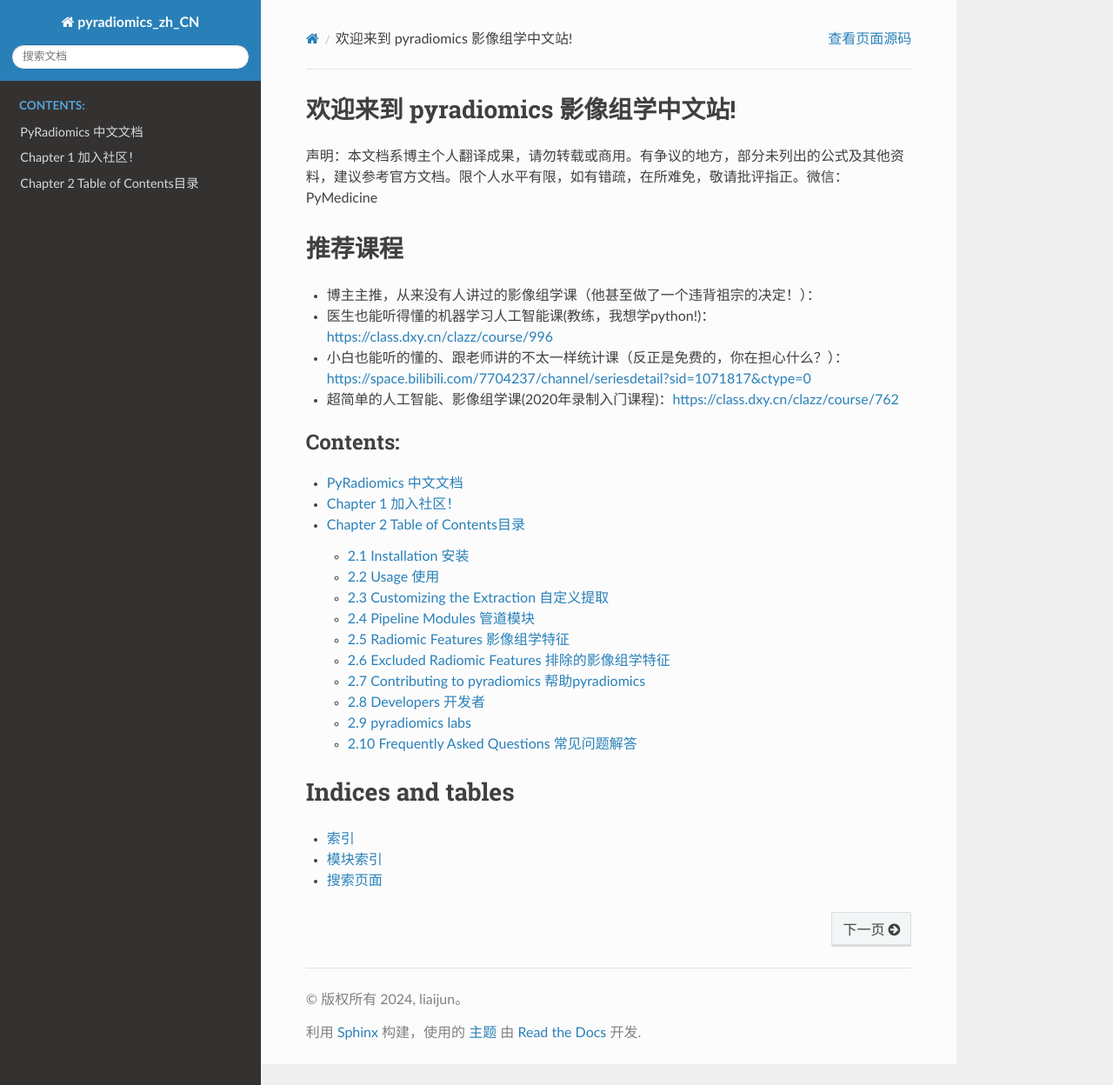
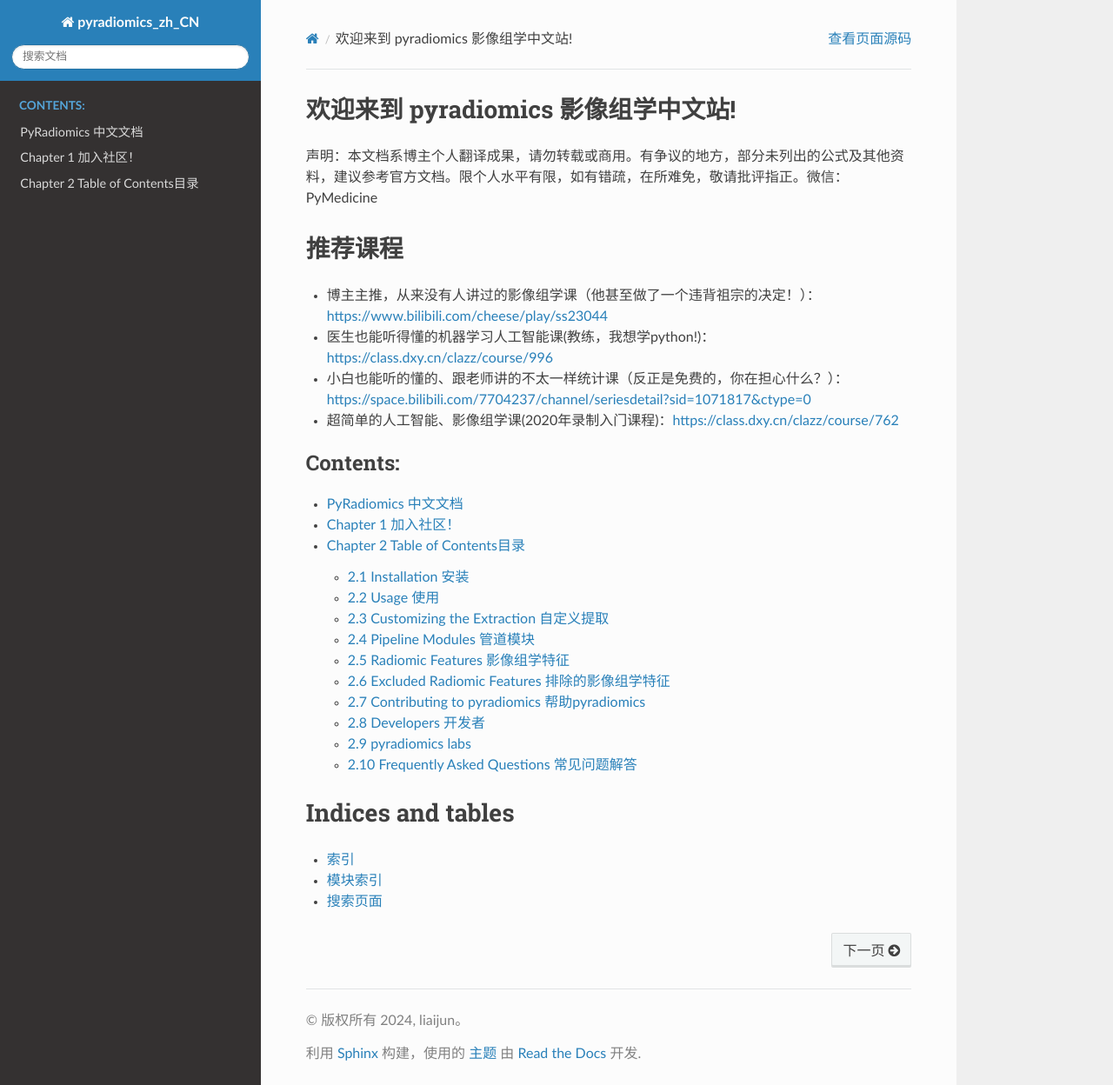
Before and after one commit to liaijun72/pyradiomics_zh_CN, a Sphinx documentation site: the page built from docs/index.rst, in a window 1280 px wide and 1248 px high. Shown: the whole window at 87% size. Built offline with Sphinx 7.4.7 and the Read the Docs theme 2.0.0, drawn with Linux system fonts in a browser that asks for light colours; some of the changed lines change nothing that is shown.

Commit message:
bilibili

```diff
--- a/docs/index.rst
+++ b/docs/index.rst
@@ -12,7 +12,7 @@
 推荐课程
 =========
 
-* 博主主推，从来没有人讲过的影像组学课（他甚至做了一个违背祖宗的决定！）：
+* 博主主推，从来没有人讲过的影像组学课（他甚至做了一个违背祖宗的决定！）：https://www.bilibili.com/cheese/play/ss23044
 * 医生也能听得懂的机器学习人工智能课(教练，我想学python!)：https://class.dxy.cn/clazz/course/996
 * 小白也能听的懂的、跟老师讲的不太一样统计课（反正是免费的，你在担心什么？）：https://space.bilibili.com/7704237/channel/seriesdetail?sid=1071817&ctype=0
 * 超简单的人工智能、影像组学课(2020年录制入门课程)：https://class.dxy.cn/clazz/course/762
```
